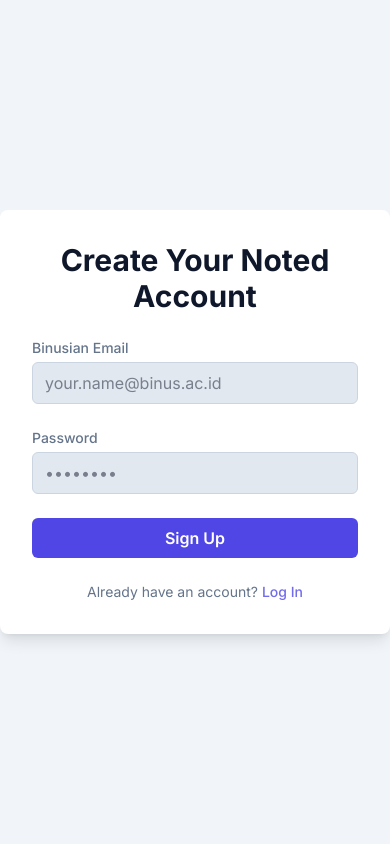
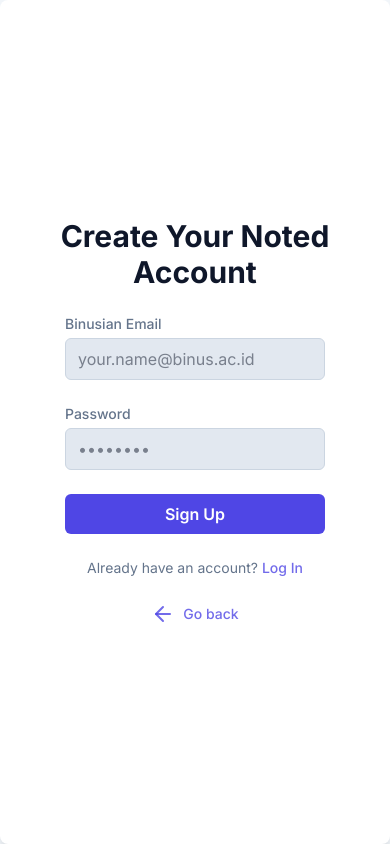
Before and after one commit to AndrewDoes/noted, a Next.js app: page /signup in a window 390 px wide. Built offline with nearby package versions, Linux system fonts and the light colour scheme; no server answers.

Commit message:
fixed login and signup layout for phone

```diff
--- a/src/app/login/page.tsx
+++ b/src/app/login/page.tsx
@@ -5,6 +5,7 @@
 import { useRouter } from 'next/navigation';
 import { auth } from '@/firebase/config';
 import { signInWithEmailAndPassword } from 'firebase/auth';
+import { ArrowLeft } from 'lucide-react';
 
 export default function LoginPage() {
     const [email, setEmail] = useState('');
@@ -47,7 +48,7 @@
 
     return (
         <div className="flex items-center justify-center min-h-screen bg-background">
-            <div className="w-full max-w-md p-8 space-y-6 bg-card border-border rounded-lg shadow-lg">
+            <div className="w-full max-w-md h-screen flex flex-col md:h-fit items-center justify-center p-8 space-y-6 bg-card border-border rounded-lg shadow-lg">
                 <h1 className="text-3xl font-bold text-center text-card-foreground">Log In to Noted</h1>
                 <form onSubmit={handleLogin} className="space-y-6">
                     <div>
@@ -89,6 +90,13 @@
                         Sign Up
                     </Link>
                 </p>
+
+                <p className="text-sm text-center text-muted-foreground">
+                    <Link href="/" className="font-medium text-primary/80 hover:border-b hover:border-primary flex justify-center items-center gap-2">
+                        <ArrowLeft className="" />
+                        Go back
+                    </Link>
+                </p>
             </div>
         </div>
     );
--- a/src/app/signup/page.tsx
+++ b/src/app/signup/page.tsx
@@ -2,6 +2,7 @@
 
 import { auth } from "@/firebase/config";
 import { createUserWithEmailAndPassword } from "firebase/auth";
+import { ArrowLeft } from "lucide-react";
 import Link from "next/link";
 import { useRouter } from "next/navigation";
 import { useState } from "react";
@@ -22,7 +23,7 @@
             return;
         }
 
-        if(email.toString() != email.toLowerCase()){
+        if (email.toString() != email.toLowerCase()) {
             setError('Please use a valid Binusian email address (not containing uppercase).');
             return;
         }
@@ -53,7 +54,7 @@
     }
     return (
         <div className="flex items-center justify-center min-h-screen bg-background">
-            <div className="w-full max-w-md p-8 space-y-6 bg-card border-border rounded-lg shadow-lg">
+            <div className="w-full max-w-md h-screen flex flex-col md:h-fit items-center justify-center p-8 space-y-6 bg-card border-border rounded-lg shadow-lg">
                 <h1 className="text-3xl font-bold text-center text-card-foreground">Create Your Noted Account</h1>
                 <form onSubmit={handleSignUp} className="space-y-6">
                     <div>
@@ -96,6 +97,13 @@
                         Log In
                     </Link>
                 </p>
+
+                <p className="text-sm text-center text-muted-foreground">
+                    <Link href="/" className="font-medium text-primary/80 hover:border-b hover:border-primary flex justify-center items-center gap-2">
+                        <ArrowLeft className="" />
+                        Go back
+                    </Link>
+                </p>
             </div>
         </div>
     )
```
